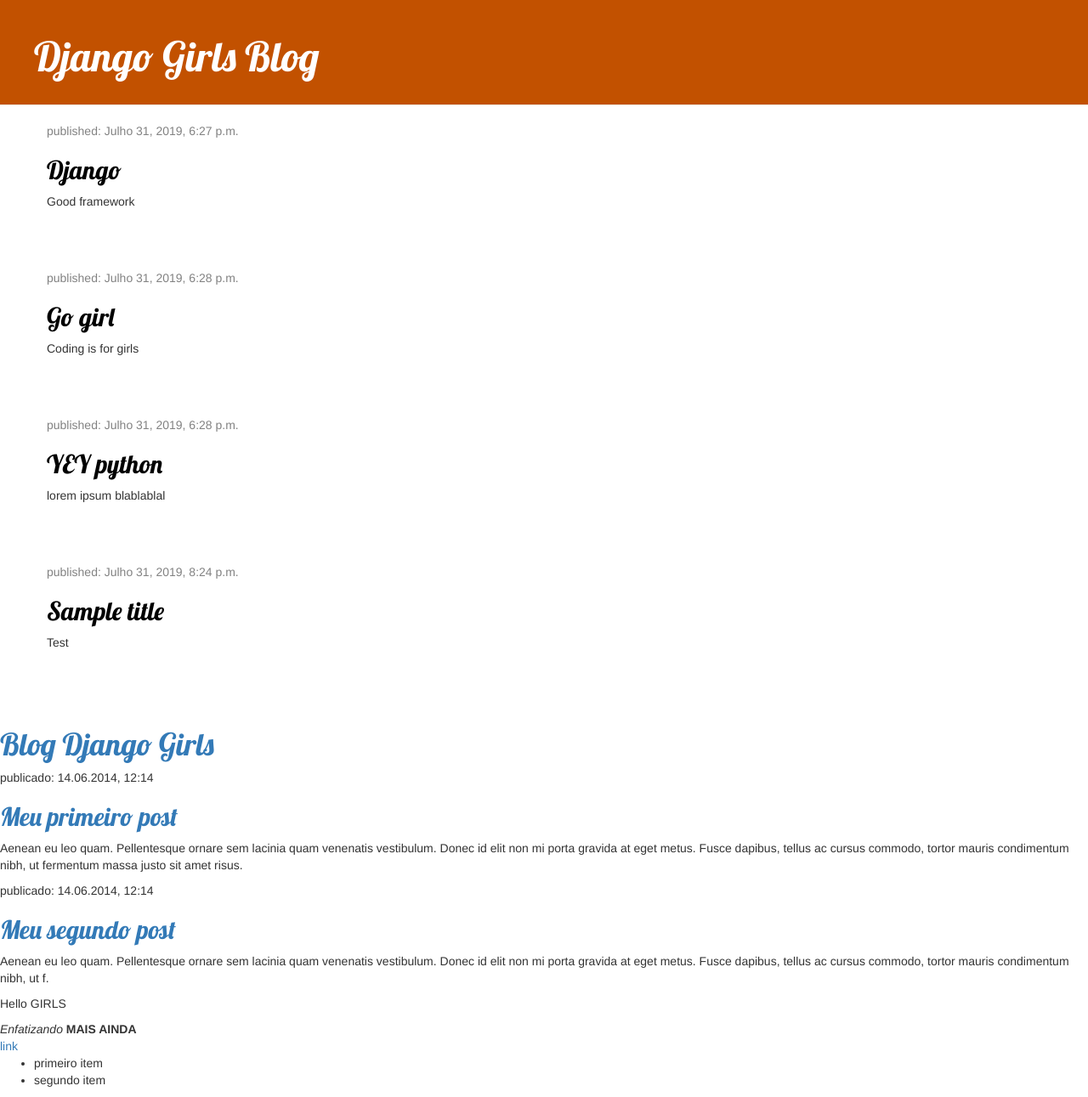
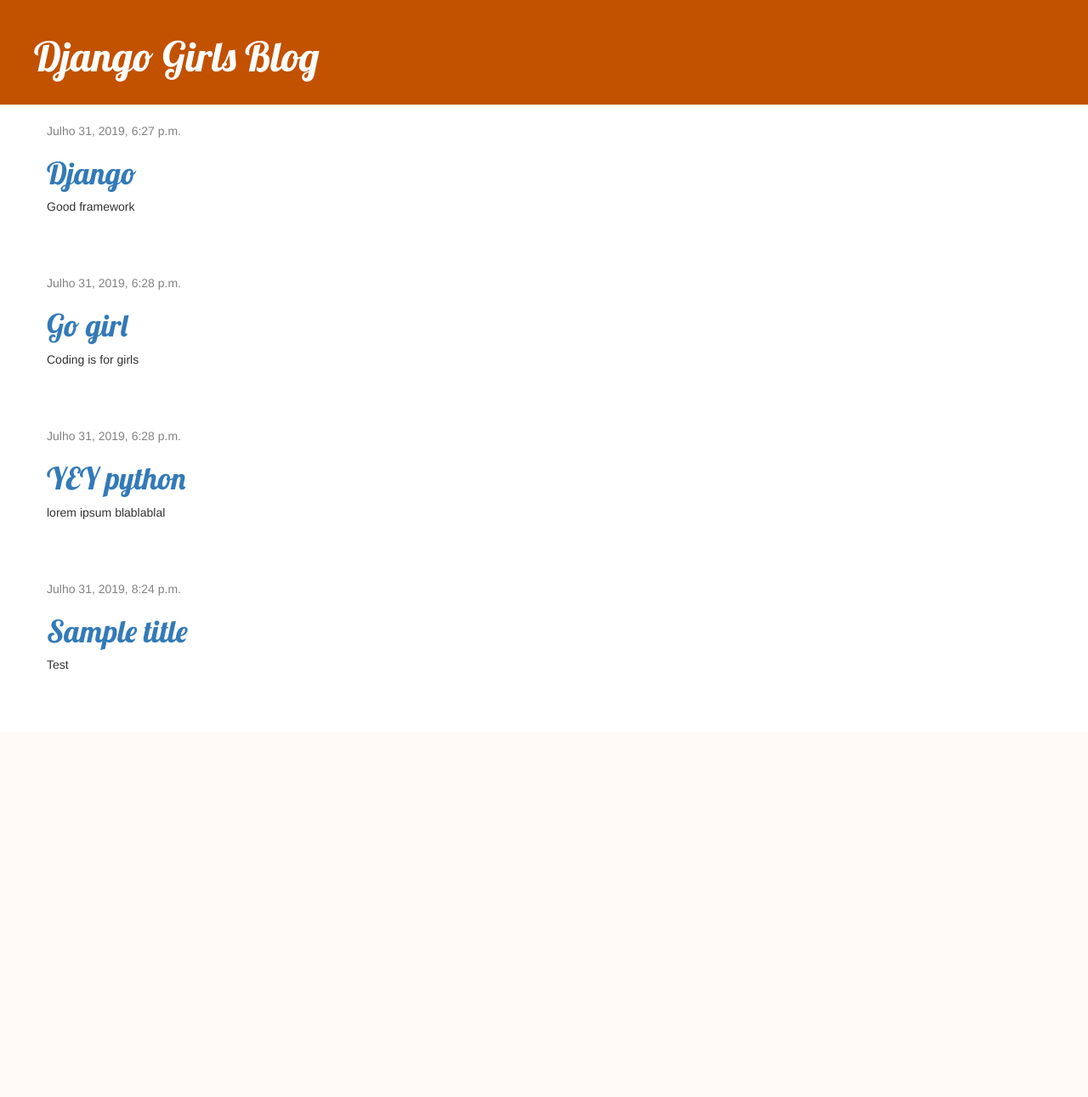
Before and after one commit to amandafbri/my-first-blog, a Django app: page / in a window 1280 px wide. Shown: the whole page at 85% size. After the commit the page ends 788 px from the top, so only its background shows below. Run offline with Django 3.2, Linux system fonts and the light colour scheme; data comes from the database, SQL or seed files in the repository; both versions use the stored data as it was after the commit; some libraries are stand-ins or nearby versions.

Commit message:
Added view and template for blog post and CSS for the site

```diff
--- /dev/null
+++ b/blog/templates/blog/base.html
@@ -0,0 +1,24 @@
+{% load static %}
+<!DOCTYPE html>
+<html>
+    <head>
+        <title>Blog Django Girls</title>
+        <link rel="stylesheet" href="//maxcdn.bootstrapcdn.com/bootstrap/3.2.0/css/bootstrap.min.css">
+        <link rel="stylesheet" href="//maxcdn.bootstrapcdn.com/bootstrap/3.2.0/css/bootstrap-theme.min.css">
+        <link rel="stylesheet" href="{% static 'css/blog.css' %}">
+        <link href="//fonts.googleapis.com/css?family=Lobster&subset=latin,latin-ext" rel="stylesheet" type="text/css">
+    </head>
+    <body>
+        <div class="page-header">
+            <h1><a href="/">Django Girls Blog</a></h1>
+        </div>
+        <div class="content container">
+            <div class="row">
+                <div class="col-md-8">
+                {% block content %}
+                {% endblock %}
+                </div>
+            </div>
+        </div>
+    </body>
+</html>
--- a/blog/templates/blog/post_list.html
+++ b/blog/templates/blog/post_list.html
@@ -1,55 +1,13 @@
-{% load static %}
-<!DOCTYPE html>
-<html>
-    <head>
-        <title>Blog Django Girls</title>
-        <link rel="stylesheet" href="//maxcdn.bootstrapcdn.com/bootstrap/3.2.0/css/bootstrap.min.css">
-        <link rel="stylesheet" href="//maxcdn.bootstrapcdn.com/bootstrap/3.2.0/css/bootstrap-theme.min.css">
-        <link rel="stylesheet" href="{% static 'css/blog.css' %}">
-        <link href="//fonts.googleapis.com/css?family=Lobster&subset=latin,latin-ext" rel="stylesheet" type="text/css">
-    </head>
-    <body>
-        <div class="page-header">
-            <h1><a href="/">Django Girls Blog</a></h1>
-        </div>
-        <div class="content container">
-            <div class="row">
-                <div class="col-md-8">
+{% extends 'blog/base.html' %}
+
+{% block content %}
     {% for post in posts %}
         <div class="post">
             <div class="date">
-                                <p>published: {{ post.published_date }}</p>
+                {{ post.published_date }}
             </div>
-                            <h2><a href="">{{ post.title }}</a></h2>
+            <h1><a href="{% url 'post_detail' pk=post.pk %}">{{ post.title }}</a></h1>
             <p>{{ post.text|linebreaksbr }}</p>
         </div>
     {% endfor %}
-                </div>
-            </div>
-        </div>
-
-        <div>
-            <h1><a href="/">Blog Django Girls</a></h1>
-        </div>
-
-        <div>
-            <p>publicado: 14.06.2014, 12:14</p>
-            <h2><a href="">Meu primeiro post</a></h2>
-            <p>Aenean eu leo quam. Pellentesque ornare sem lacinia quam venenatis vestibulum. Donec id elit non mi porta gravida at eget metus. Fusce dapibus, tellus ac cursus commodo, tortor mauris condimentum nibh, ut fermentum massa justo sit amet risus.</p>
-        </div>
-
-        <div>
-            <p>publicado: 14.06.2014, 12:14</p>
-            <h2><a href="">Meu segundo post</a></h2>
-            <p>Aenean eu leo quam. Pellentesque ornare sem lacinia quam venenatis vestibulum. Donec id elit non mi porta gravida at eget metus. Fusce dapibus, tellus ac cursus commodo, tortor mauris condimentum nibh, ut f.</p>
-        </div>
-        <div>
-            <p>Hello GIRLS</p>
-            <em>Enfatizando</em>
-            <strong>MAIS AINDA</strong>
-            <br>
-            <a href="https://djangogirls.org">link</a>
-            <ul><li>primeiro item</li><li>segundo item</li></ul>
-        </div>
-    </body>
-</html>
+{% endblock %}
--- a/blog/urls.py
+++ b/blog/urls.py
@@ -3,4 +3,5 @@
 
 urlpatterns = [
     path('', views.post_list, name='post_list'),
+    path('post/<int:pk>/', views.post_detail, name='post_detail'),
 ]
--- a/blog/views.py
+++ b/blog/views.py
@@ -1,8 +1,13 @@
 from django.shortcuts import render
 from django.utils import timezone
 from .models import Post
+from django.shortcuts import render, get_object_or_404
 
 
 def post_list(request):
     posts = Post.objects.filter(published_date__lte=timezone.now()).order_by('published_date')
     return render(request, 'blog/post_list.html', {'posts': posts})
+
+def post_detail(request,pk):
+    post = get_object_or_404(Post, pk=pk)
+    return render(request, 'blog/post_detail.html', {'post': post})
```
Also changed, not shown: blog/templates/blog/post_detail.html (added, +13 -0 lines), db.sqlite3. Lines whose indentation alone changed are shown as unchanged.
